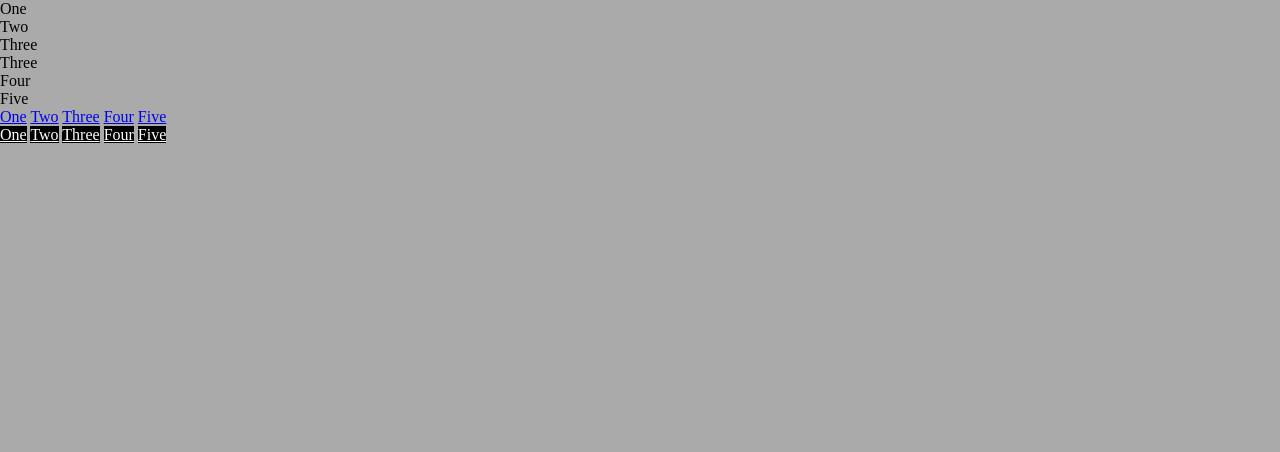
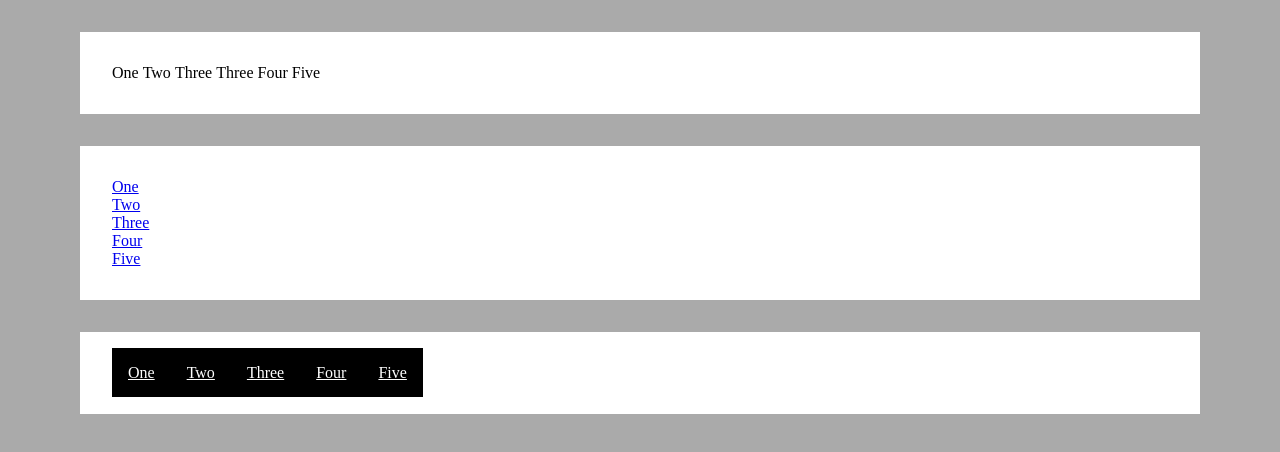
Before and after one commit to TeodorVecerdi/saxion_web, a plain HTML site: page lab_3_assignments/1/index.html in a window 1280 px wide. Drawn offline with Linux system fonts and the light colour scheme.

Commit message:
Finish assignments 1-4 of week 3

```diff
--- a/lab_3_assignments/1/css/style.css
+++ b/lab_3_assignments/1/css/style.css
@@ -1,37 +1,69 @@
-*{
+* {
     margin: 0;
     padding: 0;
 }
 
-body{
+body {
     background-color: #AAAAAA;
 }
 
-div{
+div {
     width: 960px;
     padding: 20px;
     margin: 20px auto 0;
     background-color: #FFFFFF;
 }
 
-ul{
+ul {
     margin: 0;
     padding: 0;
     list-style-type: none;
 }
 
-a:hover{
+a:hover {
     text-decoration: none;
 }
 
-.blockElements li{
+.blockElements {
+    margin-left: 5rem;
+    margin-right: 5rem;
+    margin-bottom: 2rem;
+    margin-top: 2rem;
+    background-color: white;
+    padding: 2rem;
 }
 
-.inlineElements a{
+.blockElements li {
+    display: inline-block;
 }
 
-.inlineBlockElements a{
+.inlineElements {
+    margin-left: 5rem;
+    margin-right: 5rem;
+    margin-bottom: 2rem;
+    margin-top: 2rem;
+    background-color: white;
+    padding: 2rem;
+}
 
+.inlineElements a {
+    display: block;
+}
+
+.inlineBlockElements {
+    margin-left: 5rem;
+    margin-right: 5rem;
+    margin-bottom: 2rem;
+    margin-top: 2rem;
+    background-color: white;
+	padding: 2rem;
+	font-size: 0;
+}
+
+.inlineBlockElements a {
+	font-size: initial;
+    margin: 0;
+    padding: 16px;
 	background-color: #000000;
     color: #FFFFFF;
 }
--- a/lab_3_assignments/2/css/style.css
+++ b/lab_3_assignments/2/css/style.css
@@ -1,10 +1,21 @@
-*{
-	margin: 0;
-	padding: 0;
+* {
+    margin: 0;
+    padding: 0;
 }
 
-body{
-	height: 2000px;
-	background-image: url('../images/bg.jpg');
-	background-repeat: repeat;
+body {
+    height: 2000px;
+    background-image: url('../images/bg.jpg');
+    background-repeat: repeat;
 }
+
+section {
+    position: fixed;
+    width: 300px;
+    height: 60px;
+    background-color: white;
+    text-align: center;
+    margin-left: 20px;
+	margin-top: 20px;
+	padding-top: 40px;
+}
--- a/lab_3_assignments/4/css/style.css
+++ b/lab_3_assignments/4/css/style.css
@@ -1,20 +1,31 @@
-*{
-	margin: 0;
-	padding: 0;
+* {
+    margin: 0;
+    padding: 0;
 }
 
-body{
-	background-color: #DDDDDD;
-	font-family: Arial, Helvetica, sans-serif;
+body {
+    background-color: #CCCCCC;
+    font-family: Arial, Helvetica, sans-serif;
 }
 
-.container{
-	width: 1000px;
-	height: 450px;
-
-	background-color: #FFDDDD; /* You can remove this */
+.container {
+    position: absolute;
+    width: 1000px;
+    height: 500px;
+	left:50%;
+	transform: translateX(-50%);
+    background-image: url(../images/black-hole.jpg);
+    background-size: contain;
+    background-position: center;
+    background-repeat: no-repeat;
 }
 
-h1{
-	margin: 0;
+h1 {
+    position: absolute;
+    padding: 10px;
+    bottom: -22px;
+    right: 32px;
+    float: right;
+    color: white;
+    background-color: black;
 }
```
Also changed, not shown: lab_3_assignments/3/css/style.css (+32 -7 lines). Lines whose indentation alone changed are shown as unchanged.
